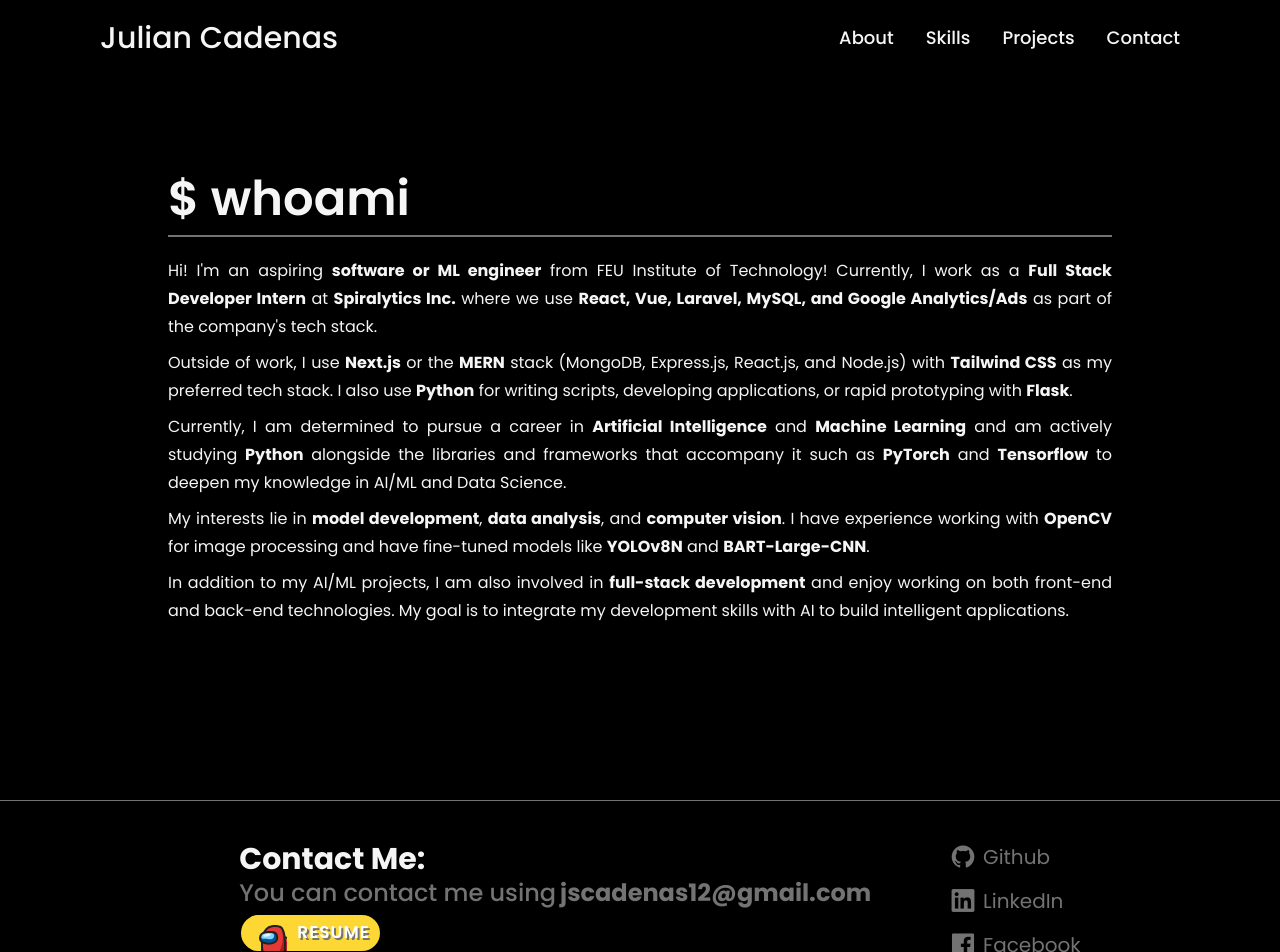
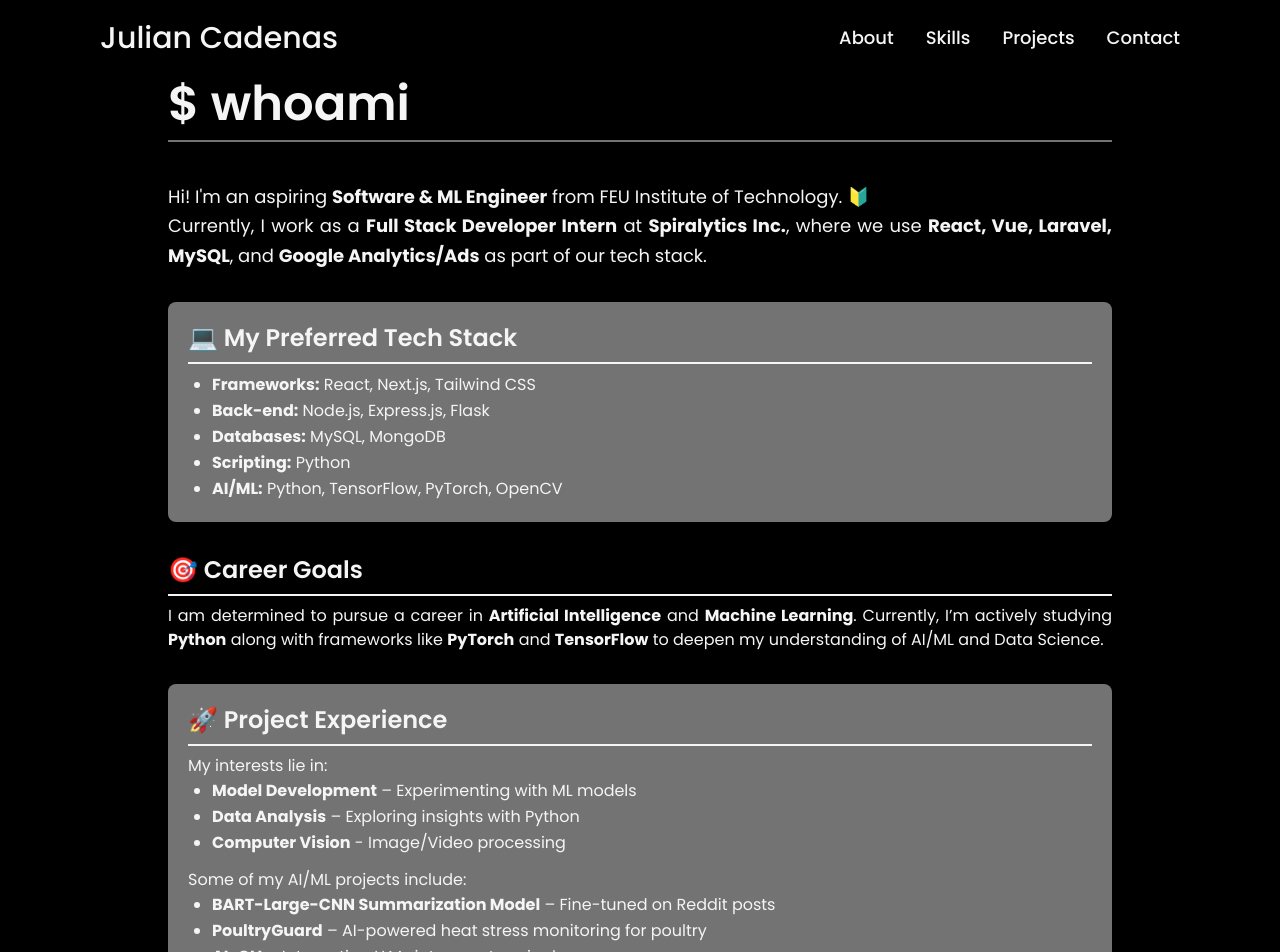
Before and after one commit to julsCadenas/portfolio-2, a React (Vite) app: page /me in a window 1280 px wide. Shown: the top 952 px of the page. Built offline with nearby package versions, Linux system fonts and the light colour scheme.

Commit message:
added a whoami page

```diff
--- a/src/components/about.jsx
+++ b/src/components/about.jsx
@@ -34,10 +34,10 @@
                     >
                     <p className='pb-5 text-3xl lg:text-5xl '>{name}</p>
                     <p>{bio}</p>
-                    {/* <Link to='/me' className='bg-customWhite hover:bg-customGray rounded-lg mt-5 px-3 h-10 text-black transition-colors flex items-center gap-2 text-xl'>
+                    <Link to='/me' className='bg-customWhite hover:bg-customGray rounded-lg mt-5 px-3 h-10 text-black transition-colors flex items-center gap-2 text-xl'>
                         See More
                         <span className="material-symbols-outlined font-bold">arrow_outward</span>
-                    </Link> */}
+                    </Link>
                 </article>
             </section>
         </div>
--- a/src/pages/me.jsx
+++ b/src/pages/me.jsx
@@ -1,70 +1,103 @@
 import React, { useState, useEffect } from 'react';
 import Header from '../components/header';
 import Contact from '../components/contact';
-import newjeans from '../images/newjeans.jpg';
 
 const Me = () => {
   const [displayText, setDisplayText] = useState('');
   const [showCursor, setShowCursor] = useState(true);
   const originalText = "whoami";
 
-  const startAnimation = () => {
+  useEffect(() => {
     let index = 0;
     const intervalId = setInterval(() => {
       if (index <= originalText.length) {
         setDisplayText(originalText.substring(0, index));
         index++;
       }
-
       if (index > originalText.length) {
         clearInterval(intervalId);
       }
     }, 100);
 
-    return () => clearInterval(intervalId);
-  };
-
-  useEffect(() => {
-    startAnimation();
     const cursorIntervalId = setInterval(() => {
       setShowCursor(prev => !prev);
     }, 500);
 
-    return () => clearInterval(cursorIntervalId);
+    return () => {
+      clearInterval(intervalId);
+      clearInterval(cursorIntervalId);
+    };
   }, []);
 
   return (
-    <main className='bg-black font-poppins min-h-screen'>
+    <main className="bg-black font-poppins min-h-screen flex flex-col">
       <Header />
 
-      <div className='min-w-full flex justify-center min-h-screen'>
+      {/* Main Content */}
+      <div className="min-w-full flex items-center justify-center py-20">
+        <section className="text-customWhite flex flex-col justify-center max-w-5xl px-10 gap-10">
 
-        <section className='text-customWhite flex flex-col justify-center max-w-5xl px-10 gap-5'>
-
-          <section className='font-semibold text-3xl md:text-5xl border-b-2 border-customGray pb-2 md:pb-3 w-full'>
+          {/* whoami title */}
+          <section className="font-semibold text-3xl md:text-5xl border-b-2 border-customGray pb-3 w-full">
             $ {displayText}
             <span className={`cursor ${showCursor ? 'visible' : 'invisible'}`}>|</span>
           </section>
 
-          <section className='flex flex-col gap-3 text-justify leading-7'>
-            <div className='flex flex-col gap-2'>
-              <p>
-                Hi! I'm an aspiring <strong>software or ML engineer</strong> from FEU Institute of Technology!
-                Currently, I work as a <strong>Full Stack Developer Intern</strong> at <strong>Spiralytics Inc.</strong> where we use <strong>React, Vue, Laravel, MySQL, and Google Analytics/Ads</strong> as part of the company's tech stack.
-              </p>
-              <p>
-                Outside of work, I use <strong>Next.js</strong> or the <strong>MERN</strong> stack (MongoDB, Express.js, React.js, and Node.js) with <strong>Tailwind CSS</strong> as my preferred tech stack. I also use <strong>Python</strong> for writing scripts, developing applications, or rapid prototyping with <strong>Flask</strong>.
-              </p>
-              <p>
-                Currently, I am determined to pursue a career in <strong>Artificial Intelligence</strong> and <strong>Machine Learning</strong> and am actively studying <strong>Python</strong> alongside the libraries and frameworks that accompany it such as <strong>PyTorch</strong> and <strong>Tensorflow</strong> to deepen my knowledge in AI/ML and Data Science.
-              </p>
-              <p>
-                My interests lie in <strong>model development</strong>, <strong>data analysis</strong>, and <strong>computer vision</strong>. I have experience working with <strong>OpenCV</strong> for image processing and have fine-tuned models like <strong>YOLOv8N</strong> and <strong>BART-Large-CNN</strong>.
-              </p>
-              <p>
-                In addition to my AI/ML projects, I am also involved in <strong>full-stack development</strong> and enjoy working on both front-end and back-end technologies. My goal is to integrate my development skills with AI to build intelligent applications.
+          {/* About Me Section */}
+          <section className="flex flex-col gap-8 text-justify">
+
+            {/* Introduction */}
+            <div className="text-lg leading-relaxed">
+              <p>Hi! I'm an aspiring <strong>Software & ML Engineer</strong> from FEU Institute of Technology. 🔰</p>
+              <p>Currently, I work as a <strong>Full Stack Developer Intern</strong> at <strong>Spiralytics Inc.</strong>, where we use <strong>React, Vue, Laravel, MySQL</strong>, and <strong>Google Analytics/Ads</strong> as part of our tech stack.</p>
+            </div>
+
+            {/* Tech Stack */}
+            <div className="bg-customGray p-5 rounded-lg">
+              <h3 className="text-2xl font-semibold text-customBlue border-b-2 border-customWhite pb-2">💻 My Preferred Tech Stack</h3>
+              <ul className="list-disc pl-6 leading-relaxed pt-2">
+                <li><strong>Frameworks:</strong> React, Next.js, Tailwind CSS</li>
+                <li><strong>Back-end:</strong> Node.js, Express.js, Flask</li>
+                <li><strong>Databases:</strong> MySQL, MongoDB</li>
+                <li><strong>Scripting:</strong> Python</li>
+                <li><strong>AI/ML:</strong> Python, TensorFlow, PyTorch, OpenCV</li>
+              </ul>
+            </div>
+
+            {/* Career Goals */}
+            <div>
+              <h3 className="text-2xl font-semibold text-customBlue border-b-2 border-customWhite pb-2">🎯 Career Goals</h3>
+              <p className="pt-2">
+                I am determined to pursue a career in <strong>Artificial Intelligence</strong> and <strong>Machine Learning</strong>.
+                Currently, I’m actively studying <strong>Python</strong> along with frameworks like <strong>PyTorch</strong> and <strong>TensorFlow</strong> to deepen my understanding of AI/ML and Data Science.
               </p>
             </div>
+
+            {/* Project Experience */}
+            <div className="bg-customGray p-5 rounded-lg">
+              <h3 className="text-2xl font-semibold text-customBlue border-b-2 border-customWhite pb-2">🚀 Project Experience</h3>
+              <p className='pt-2'>My interests lie in:</p>
+              <ul className="list-disc pl-6 leading-relaxed">
+                <li><strong>Model Development</strong> – Experimenting with ML models</li>
+                <li><strong>Data Analysis</strong> – Exploring insights with Python</li>
+                <li><strong>Computer Vision</strong> - Image/Video processing</li>
+              </ul>
+              <p className="pt-3">Some of my AI/ML projects include:</p>
+              <ul className="list-disc pl-6 leading-relaxed">
+                <li><strong>BART-Large-CNN Summarization Model</strong> – Fine-tuned on Reddit posts</li>
+                <li><strong>PoultryGuard</strong> – AI-powered heat stress monitoring for poultry</li>
+                <li><strong>AI-CLI</strong> – Integrating LLMs into your terminal</li>
+              </ul>
+            </div>
+
+            {/* Final Note */}
+            <div className="text-lg leading-relaxed">
+              <p>
+                My goal is to integrate AI/ML into full-stack development to build intelligent applications.
+                I'm constantly learning and improving. Let’s connect and build something amazing! 🚀
+              </p>
+            </div>
+
           </section>
 
         </section>
--- a/src/styles/App.css
+++ b/src/styles/App.css
@@ -9,6 +9,7 @@
 
 html {
     scroll-behavior: smooth;
+    background-color: black;
 }
 
 /* From Uiverse.io by barisdogansutcu */
```
